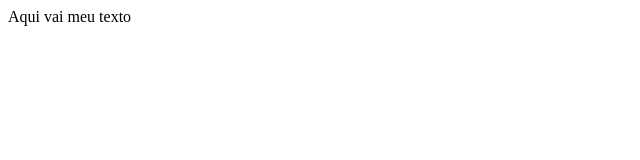
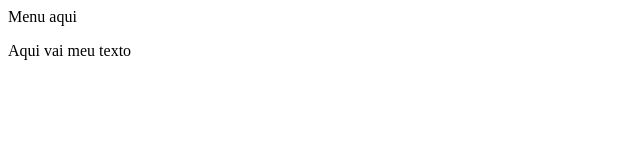
Before and after one commit to emersonnifa/Aula3GitProj, a plain HTML site: page index.html in a window 1280 px wide. Shown: the whole page, without its empty margins (0-640 px from the left). Drawn offline with Linux system fonts and the light colour scheme.

Commit message:
add menu

```diff
--- a/index.html
+++ b/index.html
@@ -5,6 +5,7 @@
 	</head>
 
 	<body>
+		<p>Menu aqui</p>
 		Aqui vai meu texto
 	</body>
 
```
